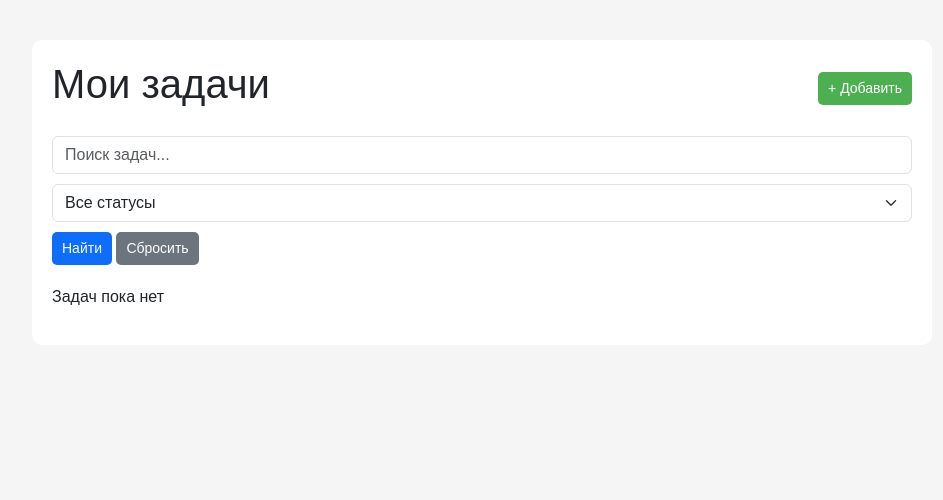
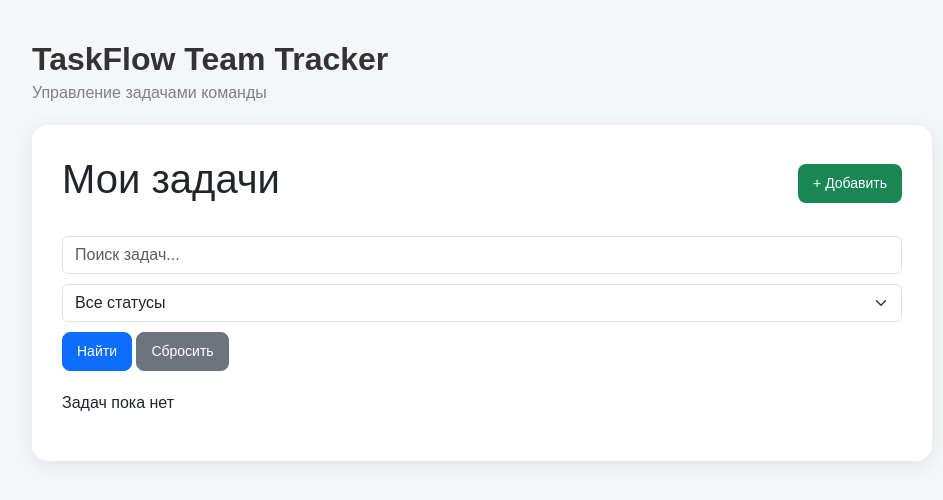
Before and after one commit to AnastasiiaG777/taskflow, a Django app: page / in a window 1280 px wide. Shown: the top 500 px of the page, without its empty margins (158-1101 px from the left). Run offline with Django 5.2, Linux system fonts and the light colour scheme; data that the repository does not hold is empty.

Commit message:
Improve UI and add task filtering functionality

```diff
--- a/tasks/templates/tasks/base.html
+++ b/tasks/templates/tasks/base.html
@@ -2,42 +2,109 @@
 <html lang="ru">
 <head>
     <meta charset="UTF-8">
+
     <link href="https://cdn.jsdelivr.net/npm/bootstrap@5.3.7/dist/css/bootstrap.min.css" rel="stylesheet">
+
     <title>{% block title %}TaskFlow{% endblock %}</title>
 
     <style>
+
         body {
             font-family: Arial, sans-serif;
+            background: #f4f6f9;
+            margin: 0;
+            padding: 40px 15px;
+        }
+
+        .app-header {
             max-width: 900px;
-            margin: 40px auto;
-            background: #f5f5f5;
+            margin: 0 auto 20px auto;
+            color: #333;
+        }
+
+        .app-title {
+            font-weight: bold;
+        }
+
+        .app-subtitle {
+            color: gray;
+            margin-top: -5px;
+        }
+
+        .container {
+            max-width: 900px;
+            margin: 0 auto;
+            background: white;
+            padding: 30px;
+            border-radius: 16px;
+            box-shadow: 0 4px 20px rgba(0, 0, 0, 0.08);
         }
 
         .header {
             display: flex;
             justify-content: space-between;
             align-items: center;
-            margin-bottom: 20px;
+            margin-bottom: 25px;
         }
 
         .btn {
-            padding: 6px 10px;
-            border: none;
-            border-radius: 5px;
-            cursor: pointer;
-            text-decoration: none;
+            border-radius: 8px;
             font-size: 14px;
+            padding: 8px 14px;
+            transition: 0.2s ease;
+        }
+
+        .btn:hover {
+            opacity: 0.92;
         }
 
         .btn-add {
-            background: #4CAF50;
+            background: #198754;
             color: white;
         }
 
-        .container {
-            background: white;
-            padding: 20px;
-            border-radius: 10px;
+        .btn-add:hover {
+            background: #157347;
+            color: white;
+        }
+
+        .task-card {
+            background: #f9fafb;
+            border-radius: 12px;
+            padding: 18px;
+            margin-bottom: 15px;
+            transition: 0.2s ease;
+            border: 1px solid #ececec;
+        }
+
+        .task-card:hover {
+            transform: translateY(-2px);
+            box-shadow: 0 4px 12px rgba(0, 0, 0, 0.08);
+        }
+
+        .task-title {
+            margin-bottom: 10px;
+            font-size: 20px;
+            font-weight: bold;
+        }
+
+        .task-description {
+            color: #555;
+            margin-bottom: 15px;
+        }
+
+        .task-footer {
+            display: flex;
+            justify-content: space-between;
+            align-items: center;
+            margin-top: 15px;
+        }
+
+        .pagination-block {
+            margin-top: 25px;
+            display: flex;
+            gap: 15px;
+            align-items: center;
         }
 
     </style>
@@ -46,6 +113,18 @@
 </head>
 
 <body>
+
+<div class="app-header">
+
+    <h2 class="app-title">
+        TaskFlow Team Tracker
+    </h2>
+
+    <p class="app-subtitle">
+        Управление задачами команды
+    </p>
+
+</div>
 
 <div class="container">
 
```
